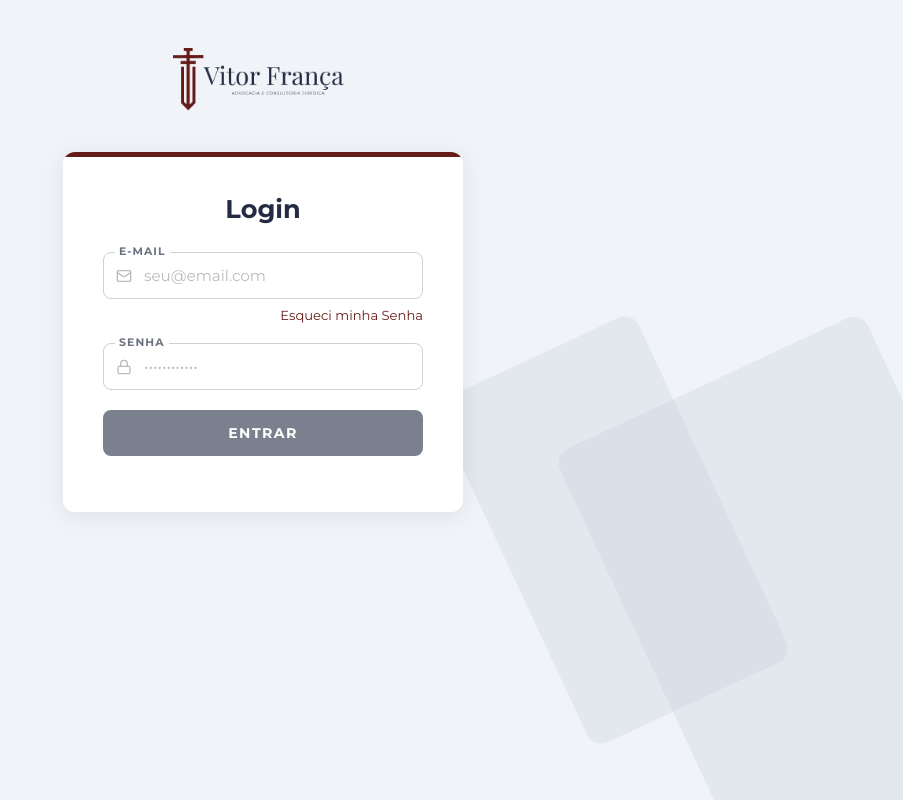
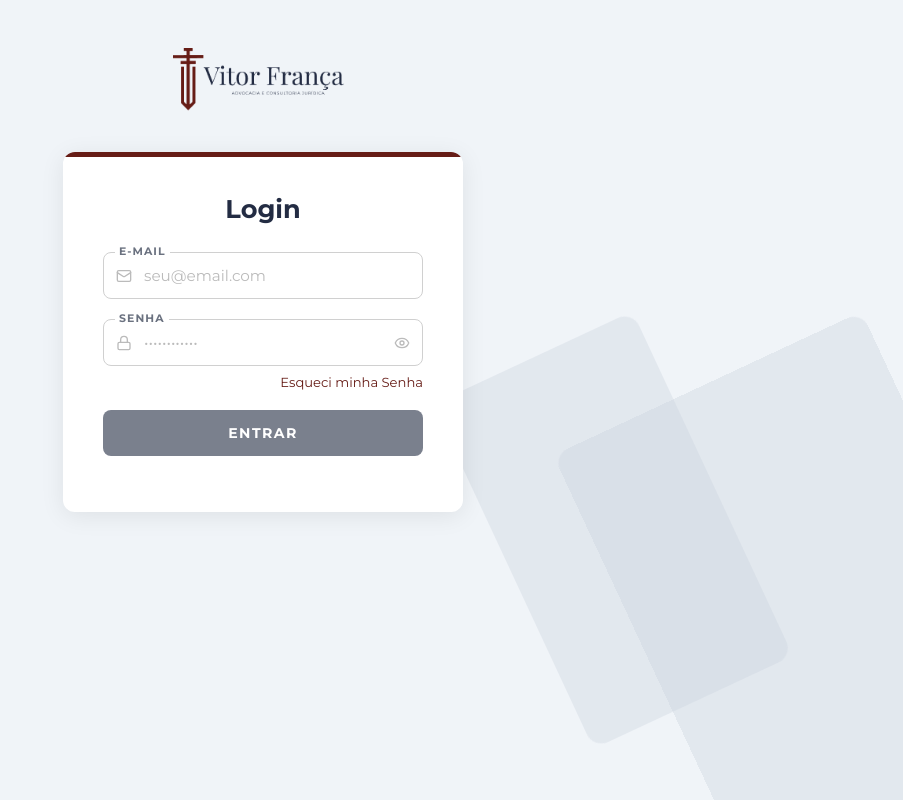
Before and after one commit to Projeto-Advocacia-TPPE/tppe-advocacia-frontend, a React (Vite) app: page /login in a window 1280 px wide. Shown: the whole page, without its empty margins (377-1280 px from the left). Built offline with nearby package versions, Linux system fonts and the light colour scheme; no server answers.

Commit message:
feat: add password visibility toggle to InputField and reactivation modal for Usuarios

```diff
--- a/src/pages/auth/Auth.module.css
+++ b/src/pages/auth/Auth.module.css
@@ -129,6 +129,19 @@
 }
 .fieldInput::placeholder { color: #bbb; }
 
+.eyeBtn {
+  padding: 0 12px;
+  background: none;
+  border: none;
+  cursor: pointer;
+  color: #bbb;
+  display: flex;
+  align-items: center;
+  flex-shrink: 0;
+  transition: color .2s;
+}
+.eyeBtn:hover { color: var(--navy); }
+
 /* Row between fields */
 .forgotRow {
   display: flex;
--- a/src/pages/auth/Login.tsx
+++ b/src/pages/auth/Login.tsx
@@ -1,6 +1,6 @@
 import { useState } from 'react';
 import { useLocation, useNavigate } from 'react-router-dom';
-import { Mail, Lock, ArrowLeft } from 'lucide-react';
+import { Mail, Lock, ArrowLeft, Eye, EyeOff } from 'lucide-react';
 import { ApiError } from '../../services/api';
 import { login, requestPasswordReset } from '../../services/auth';
 import styles from './Auth.module.css';
@@ -15,6 +15,9 @@ function InputField({
   icon,
   error = false,
   placeholder,
+  showToggle = false,
+  show = false,
+  onToggle,
 }: {
   label: string;
   type?: string;
@@ -23,6 +26,9 @@ function InputField({
   icon: React.ReactNode;
   error?: boolean;
   placeholder?: string;
+  showToggle?: boolean;
+  show?: boolean;
+  onToggle?: () => void;
 }) {
   return (
     <div className={styles.fieldWrap}>
@@ -31,13 +37,16 @@ function InputField({
         <span className={styles.fieldIcon}>{icon}</span>
         <input
           className={styles.fieldInput}
-          type={type}
+          type={showToggle ? (show ? 'text' : 'password') : type}
           value={value}
-          onChange={(e) => {
-            onChange(e.target.value);
-          }}
+          onChange={(e) => { onChange(e.target.value); }}
           placeholder={placeholder}
         />
+        {showToggle && (
+          <button type="button" className={styles.eyeBtn} onClick={onToggle} tabIndex={-1}>
+            {show ? <EyeOff size={16} /> : <Eye size={16} />}
+          </button>
+        )}
       </div>
     </div>
   );
@@ -51,6 +60,7 @@ export default function Login() {
 
   const [email, setEmail] = useState('');
   const [senha, setSenha] = useState('');
+  const [showSenha, setShowSenha] = useState(false);
   const [erroLogin, setErroLogin] = useState('');
   const [loading, setLoading] = useState(false);
 
@@ -115,6 +125,18 @@ export default function Login() {
                 placeholder="seu@email.com"
               />
 
+              <InputField
+                label="SENHA"
+                value={senha}
+                onChange={(v) => { setSenha(v); setErroLogin(''); }}
+                icon={<Lock size={16} />}
+                error={Boolean(erroLogin)}
+                placeholder="••••••••••••"
+                showToggle
+                show={showSenha}
+                onToggle={() => setShowSenha(s => !s)}
+              />
+
               <div className={styles.forgotRow}>
                 <button
                   type="button"
@@ -128,19 +150,6 @@ export default function Login() {
                   Esqueci minha Senha
                 </button>
               </div>
-
-              <InputField
-                label="SENHA"
-                type="password"
-                value={senha}
-                onChange={(v) => {
-                  setSenha(v);
-                  setErroLogin('');
-                }}
-                icon={<Lock size={16} />}
-                error={Boolean(erroLogin)}
-                placeholder="••••••••••••"
-              />
 
               <button
                 type="submit"
--- a/src/pages/auth/ResetPassword.tsx
+++ b/src/pages/auth/ResetPassword.tsx
@@ -1,6 +1,6 @@
 import { useState } from 'react';
 import { useSearchParams, useNavigate } from 'react-router-dom';
-import { Lock } from 'lucide-react';
+import { Lock, Eye, EyeOff } from 'lucide-react';
 import { ApiError } from '../../services/api';
 import { confirmPasswordReset } from '../../services/auth';
 import styles from './Auth.module.css';
@@ -11,12 +11,16 @@ function InputField({
   onChange,
   error = false,
   placeholder,
+  show = false,
+  onToggle,
 }: {
   label: string;
   value: string;
   onChange: (v: string) => void;
   error?: boolean;
   placeholder?: string;
+  show?: boolean;
+  onToggle?: () => void;
 }) {
   return (
     <div className={styles.fieldWrap}>
@@ -25,11 +29,14 @@ function InputField({
         <span className={styles.fieldIcon}><Lock size={16} /></span>
         <input
           className={styles.fieldInput}
-          type="password"
+          type={show ? 'text' : 'password'}
           value={value}
           onChange={(e) => onChange(e.target.value)}
           placeholder={placeholder}
         />
+        <button type="button" className={styles.eyeBtn} onClick={onToggle} tabIndex={-1}>
+          {show ? <EyeOff size={16} /> : <Eye size={16} />}
+        </button>
       </div>
     </div>
   );
@@ -42,6 +49,8 @@ export default function ResetPassword() {
 
   const [novaSenha, setNovaSenha] = useState('');
   const [confirma, setConfirma] = useState('');
+  const [showNova, setShowNova] = useState(false);
+  const [showConfirma, setShowConfirma] = useState(false);
   const [erro, setErro] = useState('');
   const [loading, setLoading] = useState(false);
   const [sucesso, setSucesso] = useState(false);
@@ -135,6 +144,8 @@ export default function ResetPassword() {
                 onChange={(v) => { setNovaSenha(v); setErro(''); }}
                 error={Boolean(erro)}
                 placeholder="Mínimo 8 caracteres"
+                show={showNova}
+                onToggle={() => setShowNova(s => !s)}
               />
 
               <InputField
@@ -143,6 +154,8 @@ export default function ResetPassword() {
                 onChange={(v) => { setConfirma(v); setErro(''); }}
                 error={Boolean(erro)}
                 placeholder="Repita a senha"
+                show={showConfirma}
+                onToggle={() => setShowConfirma(s => !s)}
               />
 
               <button
--- a/src/pages/sistema/Usuarios/Usuarios.tsx
+++ b/src/pages/sistema/Usuarios/Usuarios.tsx
@@ -7,7 +7,7 @@ import { ApiError } from '../../../services/api';
 import styles from './Usuarios.module.css';
 
 type View = 'lista' | 'registros';
-type ModalType = 'novo' | 'ver' | 'editar' | 'desativar' | null;
+type ModalType = 'novo' | 'ver' | 'editar' | 'desativar' | 'reativar' | null;
 
 const ROLE_LABEL: Record<UserRole, string> = { ADMIN: 'Administrador', USER: 'Usuário' };
 
@@ -123,6 +123,7 @@ export default function Usuarios() {
   }
 
   function openDesativar(u: ApiUser) { setSelectedUser(u); setFormError(''); setModalType('desativar'); }
+  function openReativar(u: ApiUser) { setSelectedUser(u); setFormError(''); setModalType('reativar'); }
 
   function closeModal() { setModalType(null); setSelectedUser(null); setFormError(''); }
 
@@ -196,12 +197,18 @@ export default function Usuarios() {
     }
   }
 
-  async function ativarUsuario(u: ApiUser) {
+  async function confirmarReativar() {
+    if (!selectedUser) return;
+    setSubmitting(true);
+    setFormError('');
     try {
-      const res = await updateUser(u.id, { is_active: true });
-      setUsuarios(prev => prev.map(x => x.id === u.id ? res.data : x));
+      const res = await updateUser(selectedUser.id, { is_active: true });
+      setUsuarios(prev => prev.map(u => u.id === selectedUser.id ? res.data : u));
+      closeModal();
     } catch {
-      // Usuário pode tentar via modal de edição
+      setFormError('Não foi possível reativar o usuário.');
+    } finally {
+      setSubmitting(false);
     }
   }
 
@@ -275,7 +282,7 @@ export default function Usuarios() {
                           <button className={styles.iconBtn} onClick={() => openEditar(u)} title="Editar"><Pencil size={16} /></button>
                           {u.is_active
                             ? <button className={`${styles.iconBtn} ${styles.danger}`} onClick={() => openDesativar(u)} title="Desativar"><UserX size={16} /></button>
-                            : <button className={styles.iconBtn} onClick={() => void ativarUsuario(u)} title="Reativar"><UserCheck size={16} /></button>
+                            : <button className={styles.iconBtn} onClick={() => openReativar(u)} title="Reativar"><UserCheck size={16} /></button>
                           }
                         </div>
                       </td>
@@ -521,6 +528,23 @@ export default function Usuarios() {
         </Modal>
       )}
 
+      {/* ── MODAL REATIVAR ── */}
+      {modalType === 'reativar' && selectedUser && (
+        <Modal title="Reativar Usuário" onClose={closeModal} width={420}>
+          <p className={styles.deleteText}>
+            Tem certeza que deseja reativar <strong>{selectedUser.name}</strong>?
+            O usuário voltará a ter acesso ao sistema.
+          </p>
+          {formError && <p className={styles.errorMsg}>{formError}</p>}
+          <div className={styles.modalFooter}>
+            <button className={styles.btnCancel} onClick={closeModal}>Cancelar</button>
+            <button className={styles.btnPrimary} onClick={() => void confirmarReativar()} disabled={submitting}>
+              {submitting ? 'Reativando...' : 'Confirmar'}
+            </button>
+          </div>
+        </Modal>
+      )}
+
     </div>
   );
 }
```
